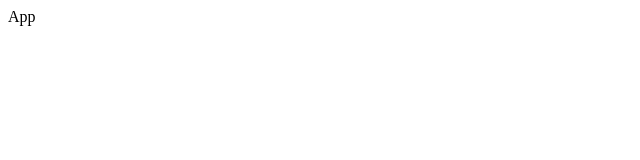
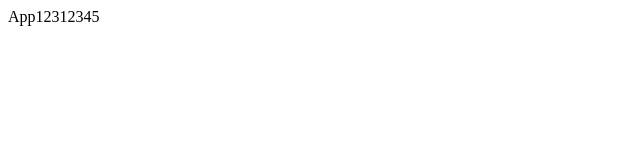
Before and after one commit to BlueStoneQ/react-builder, a React app: page / in a window 1280 px wide. Shown: the top 160 px of the page, without its empty margins (0-640 px from the left). Built offline with nearby package versions, Linux system fonts and the light colour scheme.

Commit message:
HMR - React-hot-loader的配置和使用

```diff
--- a/src/views/App.jsx
+++ b/src/views/App.jsx
@@ -1,9 +1,10 @@
 import React, { Component } from 'react';
+import { hot } from 'react-hot-loader/root';
 
 class App extends Component {
   render () {
-    return <div>App</div>;
+    return <div>App12312345</div>;
   }
 }
 
-export default App;
+export default hot(App);
```
Also changed, not shown: .babelrc.
